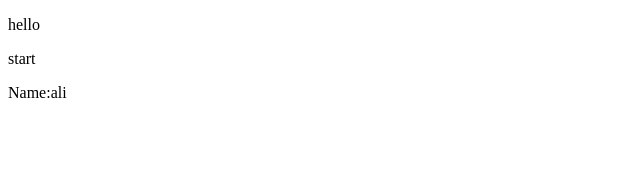
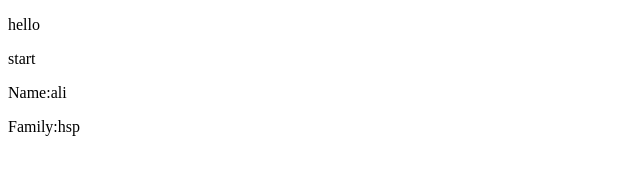
Before and after one commit to shuka-hasanpoor/ProductSite, a plain HTML site: page index.html in a window 1280 px wide. Shown: the full height of the page, 0-640 px from the left. Drawn offline with Linux system fonts and the light colour scheme.

Commit message:
start ahmadi

```diff
--- a/index.html
+++ b/index.html
@@ -9,5 +9,6 @@
     <p>hello</p>
     <p>start</p>
     <p>Name:ali</p>
+    <p>Family:hsp</p>
 </body>
 </html>
```
